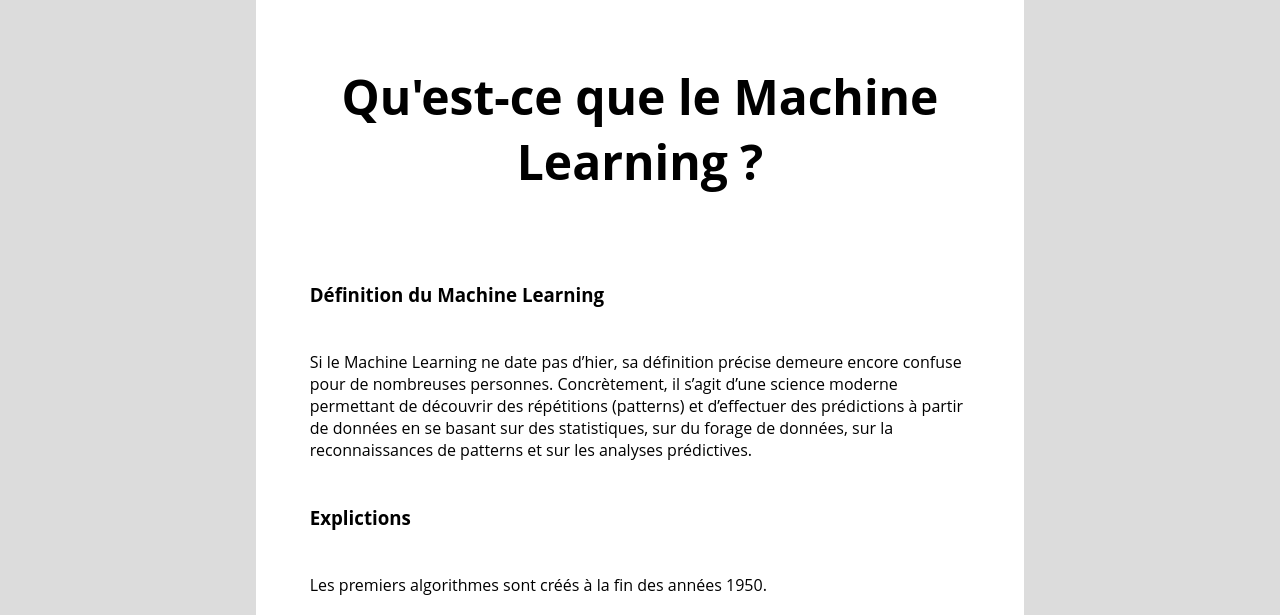
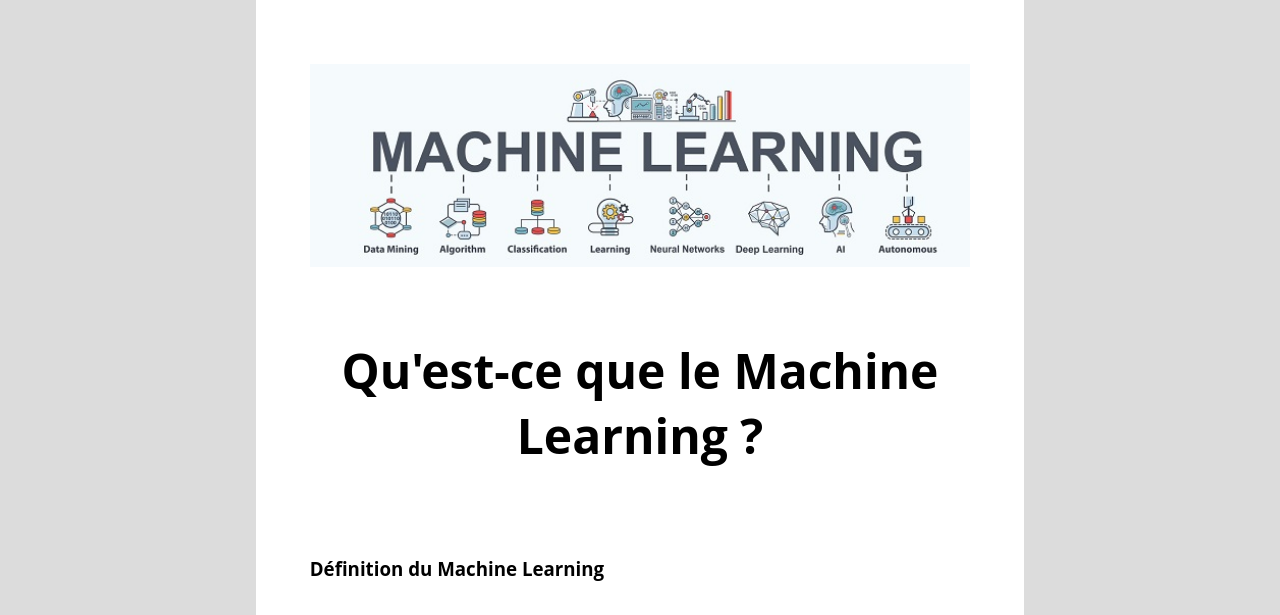
Before and after one commit to Pierll/M1105, a plain HTML site: page index.html in a window 1280 px wide. Shown: the part 108-723 px from the top of the page. Drawn offline with Linux system fonts and the light colour scheme.

Commit message:
swap img index

```diff
--- a/index.html
+++ b/index.html
@@ -30,8 +30,13 @@
 
 <!-- Article -->
 <main>
+
 	<br/>
 	<div class="content">
+
+	<img class="content_img" src="img/MachineLearning.jpg" alt="image illustrative Machine learning" title="image illustrative Machine learning" />
+	<br/><br/><br/><br/>
+
 	<h1>Qu'est-ce que le Machine Learning ?</h1>
 	<br/><br/>
 
```
Also changed, not shown: page2.html (+0 -2 lines).
